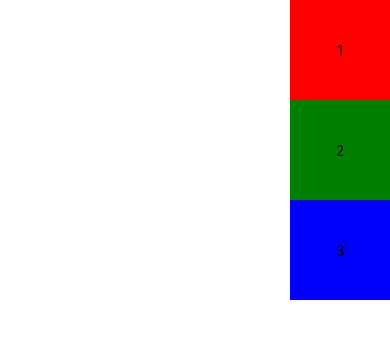
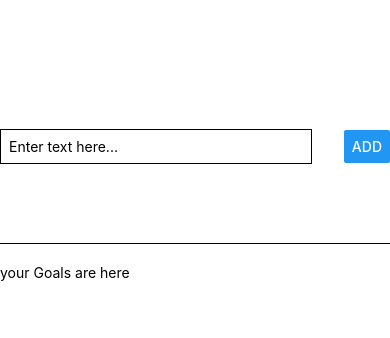
Before and after one commit to Hardik12c/React-Native-Development, a React Native app in the folder project1/: screen / in a window 390 px wide. Shown: the top 338 px of the page. Built offline with nearby package versions, Linux system fonts and the light colour scheme.

Commit message:
handling events in native

```diff
--- a/project1/App.js
+++ b/project1/App.js
@@ -1,4 +1,5 @@
 import { StatusBar } from "expo-status-bar";
+import { useState, useEffect } from "react";
 import {
   StyleSheet,
   Text,
@@ -9,36 +10,28 @@ import {
 } from "react-native";
 
 export default function App() {
+  const [text, settext] = useState("");
+
+  const changetext = (e) => {
+    settext(e);
+  };
+
+  const addgoal = () => {
+    console.log(text);
+  };
   return (
     <SafeAreaView style={styles.container}>
-      <View
-        style={{
-          backgroundColor: "red",
-          width: 100,
-          height: 100,
-          justifyContent: "center",
-          alignItems:'center',
-        }}
-      >
-        <Text>1</Text>
+      <View style={styles.flexcontainer}>
+        <TextInput
+          value={text}
+          onChangeText={changetext}
+          style={styles.textinputstyle}
+          placeholder="Enter text here..."
+        />
+        <Button title="ADD" onPress={addgoal} />
       </View>
-      <View style={{
-          backgroundColor: "green",
-          width: 100,
-          height: 100,
-          justifyContent: "center",
-          alignItems:'center',
-        }}>
-        <Text>2</Text>
-      </View>
-      <View style={{
-          backgroundColor: "blue",
-          width: 100,
-          height: 100,
-          justifyContent: "center",
-          alignItems:'center',
-        }}>
-        <Text>3</Text>
+      <View style={styles.goalcontainer}>
+        <Text>your Goals are here</Text>
       </View>
     </SafeAreaView>
   );
@@ -47,17 +40,25 @@ export default function App() {
 const styles = StyleSheet.create({
   container: {
     flex: 1,
-    padding: 50,
-    flexDirection:'column',
-    alignItems:'flex-end',
-  }
-  // flexcontainer: {
-  //   flexDirection: "row",
-  // },
-  // textinputstyle: {
-  //   borderWidth: 1,
-  //   borderColor: "blue",
-  //   width: "80%",
-  //   backgroundColor: "#cccccc",
-  // },
+    paddingTop: 50,
+    paddingHorizontal: 16,
+  },
+  flexcontainer: {
+    flex: 1,
+    flexDirection: "row",
+    alignItems: "center",
+    justifyContent: "space-between",
+    marginBottom: 20,
+    borderBottomWidth: 1,
+  },
+  textinputstyle: {
+    borderWidth: 1,
+    borderColor: "black",
+    width: "80%",
+    padding: 8,
+    marginRight: 8,
+  },
+  goalcontainer: {
+    flex: 3,
+  },
 });
```
